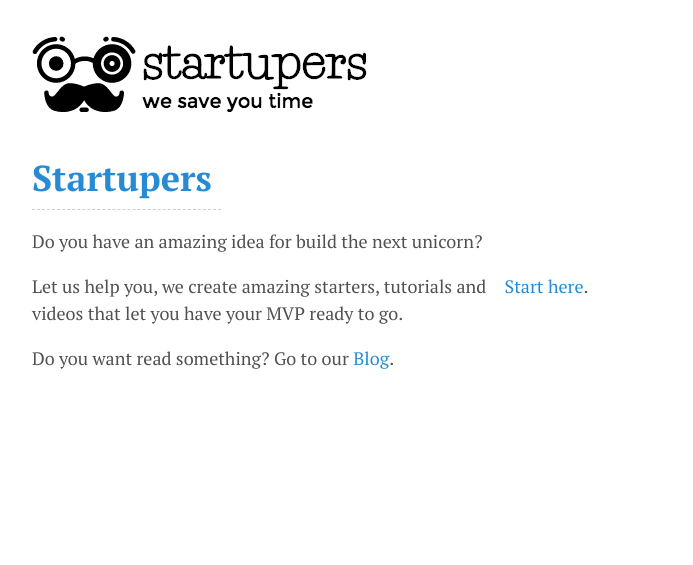
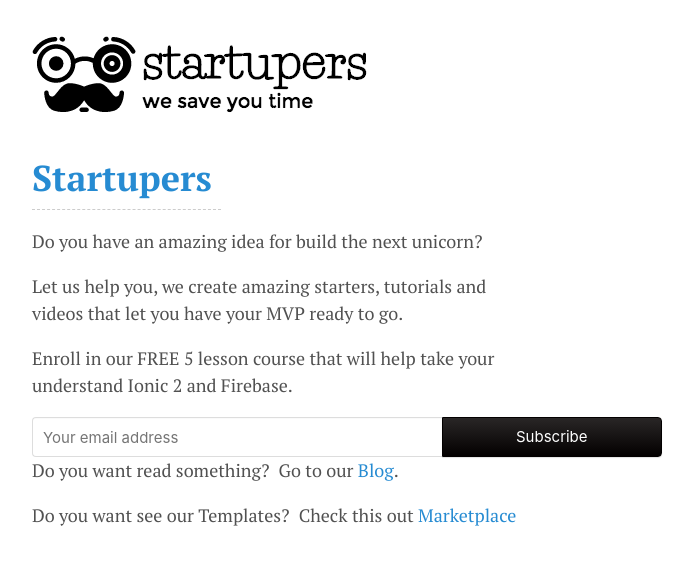
Before and after one commit to StartupersAcademy/website, a Jekyll site: the page built from index.html, in a window 1280 px wide. Shown: the top 565 px of the page, without its empty margins (293-986 px from the left). Built offline with Jekyll 4.4.1, drawn with Linux system fonts in a browser that asks for light colours.

Commit message:
Updating

```diff
--- a/_includes/content/home-intro.md
+++ b/_includes/content/home-intro.md
@@ -5,6 +5,20 @@
 
 Let us help you, we create amazing starters, tutorials and videos that let you have your MVP ready to go.
 
-[Start here](http://market.startupers.io).
 
-Do you want read something? Go to our [Blog](https://medium.com/startupers).
+Enroll in our FREE 5 lesson course that will help take your understand Ionic 2 and Firebase.
+
+<form action="https://gumroad.com/follow_from_embed_form" class="form gumroad-follow-form-embed" method="post">
+<input name="seller_id" type="hidden" value="8823315497069">
+<input name="email" placeholder="Your email address" type="email">
+<button data-custom-highlight-color="" type="submit">Subscribe</button>
+</form>
+
+
+Do you want read something?
+
+Go to our [Blog](https://medium.com/startupers).
+
+Do you want see our Templates?
+
+Check this out [Marketplace](http://market.startupers.io)
--- a/_sass/_home.scss
+++ b/_sass/_home.scss
@@ -66,3 +66,61 @@
       padding-left: 1rem;
   }
 }
+
+  .gumroad-follow-form-embed {
+    zoom: 1; }
+    .gumroad-follow-form-embed:before, .gumroad-follow-form-embed:after {
+      display: table;
+      line-height: 0;
+      content: ""; }
+    .gumroad-follow-form-embed:after {
+      clear: both; }
+    .gumroad-follow-form-embed * {
+      margin: 0;
+      border: 0;
+      padding: 0;
+      outline: 0;
+      box-sizing: border-box !important;
+      float: left !important; }
+    .gumroad-follow-form-embed input {
+      border-radius: 4px;
+      border-top-right-radius: 0;
+      border-bottom-right-radius: 0;
+      font-family: -apple-system, ".SFNSDisplay-Regular", "Helvetica Neue", Helvetica, Arial, sans-serif;
+      font-size: 15px;
+      line-height: 20px;
+      background: #fff;
+      border: 1px solid #ddd;
+      border-right: 0;
+      color: #aaa;
+      padding: 10px;
+      box-shadow: inset 0 1px 0 rgba(0, 0, 0, 0.02);
+      background-position: top right;
+      background-repeat: no-repeat;
+      text-rendering: optimizeLegibility;
+      font-smoothing: antialiased;
+      -webkit-appearance: none;
+      -moz-appearance: caret;
+      width: 65% !important;
+      height: 40px !important; }
+    .gumroad-follow-form-embed button {
+      border-radius: 4px;
+      border-top-left-radius: 0;
+      border-bottom-left-radius: 0;
+      box-shadow: 0 1px 1px rgba(0, 0, 0, 0.12);
+      -webkit-transition: all .05s ease-in-out;
+      transition: all .05s ease-in-out;
+      display: inline-block;
+      padding: 11px 15px 12px;
+      cursor: pointer;
+      color: #fff;
+      font-size: 15px;
+      line-height: 100%;
+      font-family: -apple-system, ".SFNSDisplay-Regular", "Helvetica Neue", Helvetica, Arial, sans-serif;
+      background: #030000;
+      border: 1px solid #030000;
+      filter: "progid:DXImageTransform.Microsoft.gradient(startColorstr=#292626, endColorstr=#030000, GradientType=0)";
+      background: -webkit-linear-gradient(top, #292626, #030000);
+      background: linear-gradient(to bottom, #292626, #030000);
+      height: 40px !important;
+      width: 35% !important; }
```
